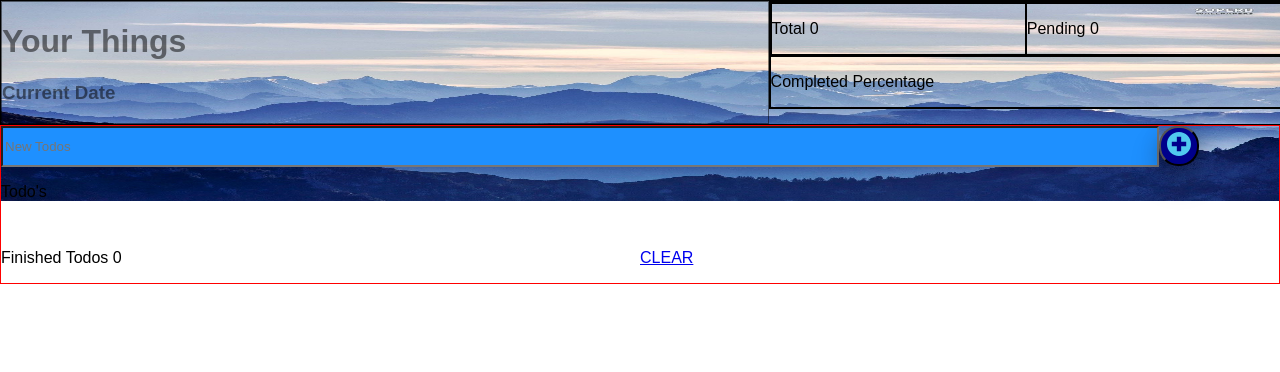
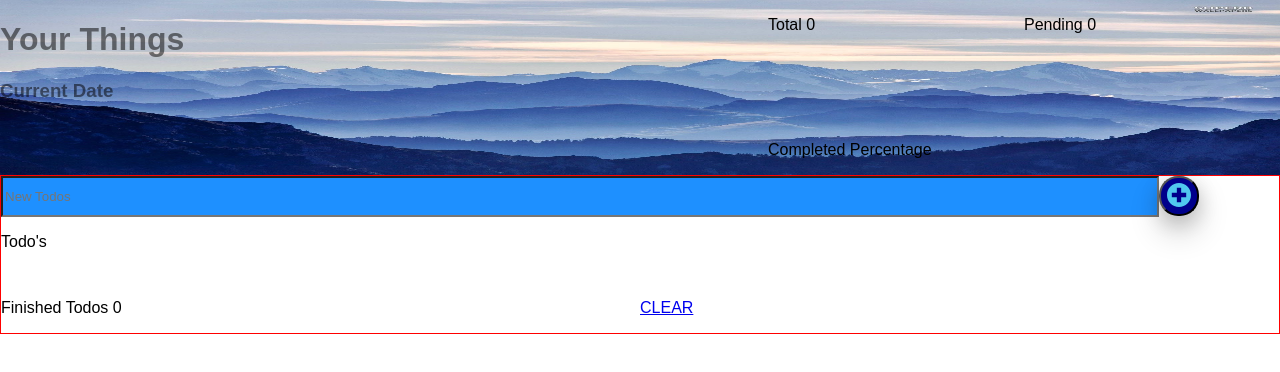
Before and after one commit to willsinn/react-todo-complete, a React (Create React App) app: page / in a window 1280 px wide. Shown: the top 372 px of the page. Built offline with nearby package versions, Linux system fonts and the light colour scheme.

Commit message:
gave header-container a px height to move input form off header-image

```diff
--- a/src/App.css
+++ b/src/App.css
@@ -16,8 +16,7 @@ header container and container content styles
 
 .header-container {
   width: 100%;
-  height: 25%;
-  border:1px solid black;
+  height: 175px;
   display: flex;
 
 }
@@ -42,7 +41,6 @@ title container and container content styles
 .title-date-container {
   width: 60%;
   height: 100%;
-  border:1px solid black;
   opacity: 0.5;
 
 }
@@ -59,36 +57,33 @@ progress container and container content styles
 .progress-container {
   width: 40%;
   height: 100%;
-  border:1px solid black;
   display: flex;
   flex-direction: column;
   opacity: 1.0;
+
 
 }
 
 .total-pending-container {
   width: 100%;
-  border:1px solid black;
   margin: auto;
   display: flex;
+  height: 125px;
 
 }
 
 .total-todos {
   width: 50%;
-  border:1px solid black;
 
 }
 
 .pending-todos {
   width: 50%;
-  border:1px solid black;
 
 }
 
 .completed-percentage-container {
   width: 100%;
-  border:1px solid black;
 
 }
 
@@ -127,15 +122,14 @@ content container and container content styles
   width: 40px;
   height: 40px;
   background-size: contain;
-  position: absolute;
   border-radius: 19px;
   align-items: center;
   background-color: darkblue;
+  position: absolute;
   box-shadow: 0 16px 32px 0 rgba(0,0,0,0.2), 0 6px 20px 0 rgba(0,0,0,0.19);
 }
 
 .add-icon {
-
 
 }
 
--- a/src/App.jsx
+++ b/src/App.jsx
@@ -81,7 +81,6 @@ class App extends Component {
                       <p className="completed-percentage"> Completed Percentage </p>
                     </div>
                   </div>
-
         </div>
 
         <div className="content-container">
```
